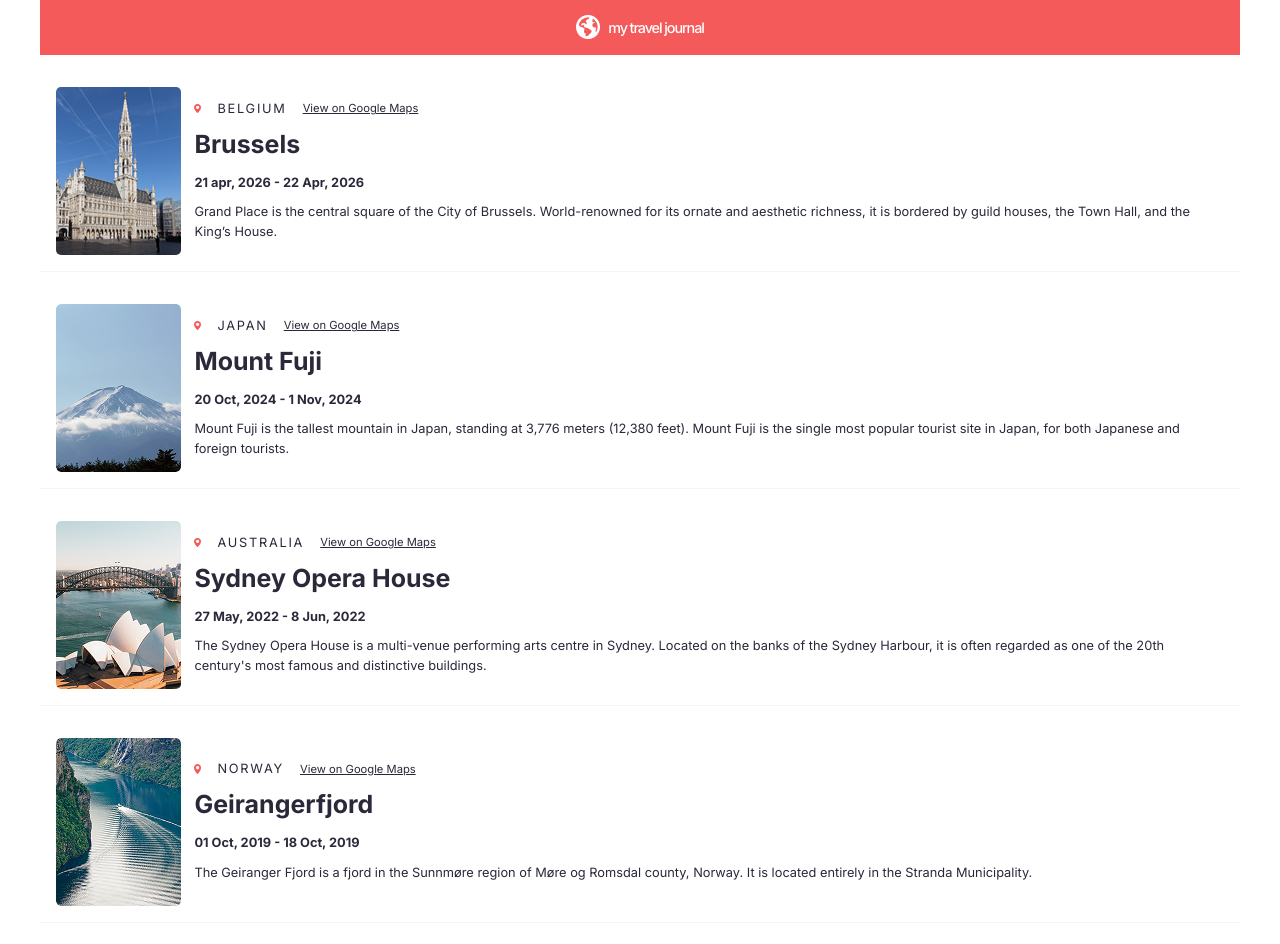
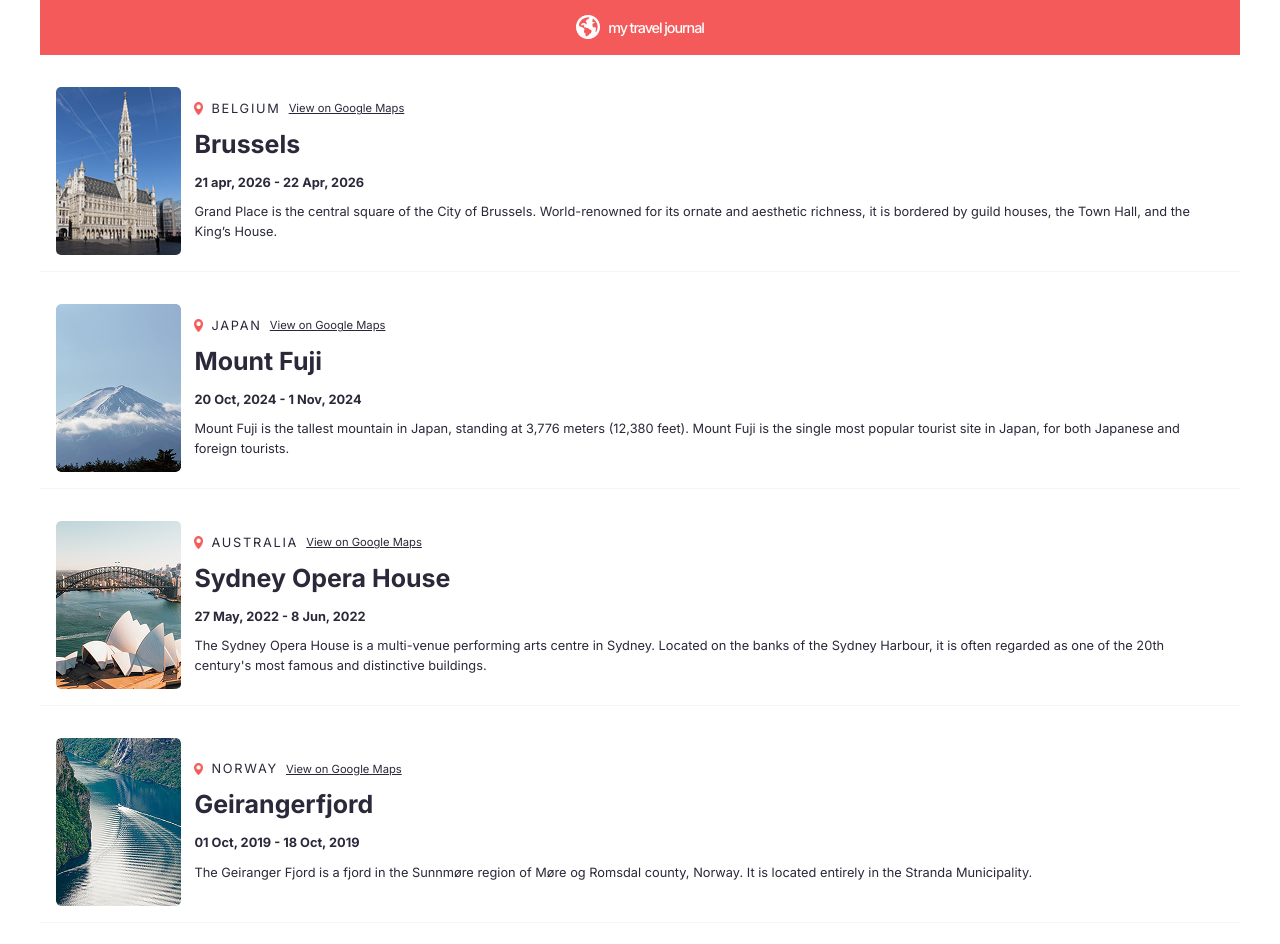
Before and after one commit to anneln/trajel-journal-2026, a React (Vite) app: page / in a window 1280 px wide. Shown: the top 944 px of the page. Built offline with nearby package versions, Linux system fonts and the light colour scheme.

Commit message:
change marker path

```diff
--- a/src/components/Entry.jsx
+++ b/src/components/Entry.jsx
@@ -1,3 +1,5 @@
+import marker from "../assets/marker.png";
+
 export default function Entry(props) {
   return (
     <article>
@@ -7,7 +9,7 @@ export default function Entry(props) {
         </div>
         <div className="travel-infos">
           <div className="location-infos">
-            <img src="../src/assets/marker.png" className="marker" />
+            <img src={marker} className="marker" />
             <p className="location">{props.country}</p>
             <a
               className="location-link"
--- a/src/index.css
+++ b/src/index.css
@@ -68,15 +68,14 @@ article {
 }
 
 .marker {
-  width: 7px;
-  height: 9.545px;
+  width: 9px;
 }
 
 .location-infos {
   display: flex;
   justify-content: flex-start;
   align-items: center;
-  gap: 1rem;
+  gap: 0.5rem;
 }
 
 .location,
```
